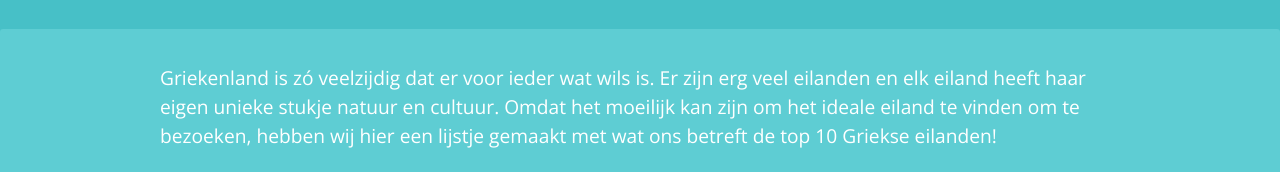
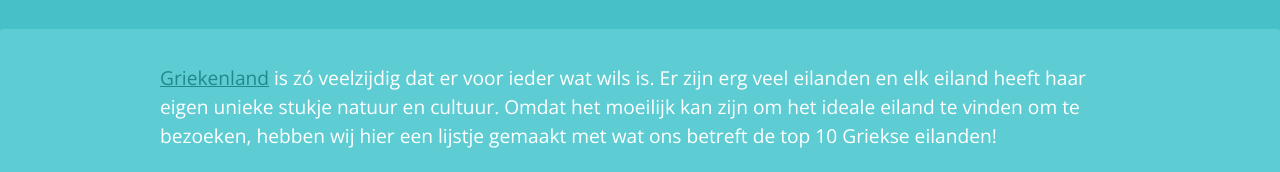
Before and after one commit to destination-unknown/destination-unknown-frontend, a Gatsby site: page /blog/griekse-eilanden-top-10/ in a window 1280 px wide. Shown: the part 626-798 px from the top of the page. Built offline with nearby package versions, Linux system fonts and the light colour scheme; Gatsby itself is replaced by a stand-in of ours.

Commit message:
Update Blog “griekse-eilanden-top-10”

```diff
--- a/_posts/blog/griekse-eilanden-top-10.md
+++ b/_posts/blog/griekse-eilanden-top-10.md
@@ -9,7 +9,7 @@ short_description: >-
 date: 2019-10-10T11:08:55.002Z
 thumbnail: /images/uploads/hello-lightbulb-yb6wfhbkx40-unsplash.jpg
 ---
-Griekenland is zó veelzijdig dat er voor ieder wat wils is. Er zijn erg veel eilanden en elk eiland heeft haar eigen unieke stukje natuur en cultuur. Omdat het moeilijk kan zijn om het ideale eiland te vinden om te bezoeken, hebben wij hier een lijstje gemaakt met wat ons betreft de top 10 Griekse eilanden!
+[Griekenland](https://www.destination-unknown.nl/griekenland) is zó veelzijdig dat er voor ieder wat wils is. Er zijn erg veel eilanden en elk eiland heeft haar eigen unieke stukje natuur en cultuur. Omdat het moeilijk kan zijn om het ideale eiland te vinden om te bezoeken, hebben wij hier een lijstje gemaakt met wat ons betreft de top 10 Griekse eilanden!
 
 ## Santorini
 
```
